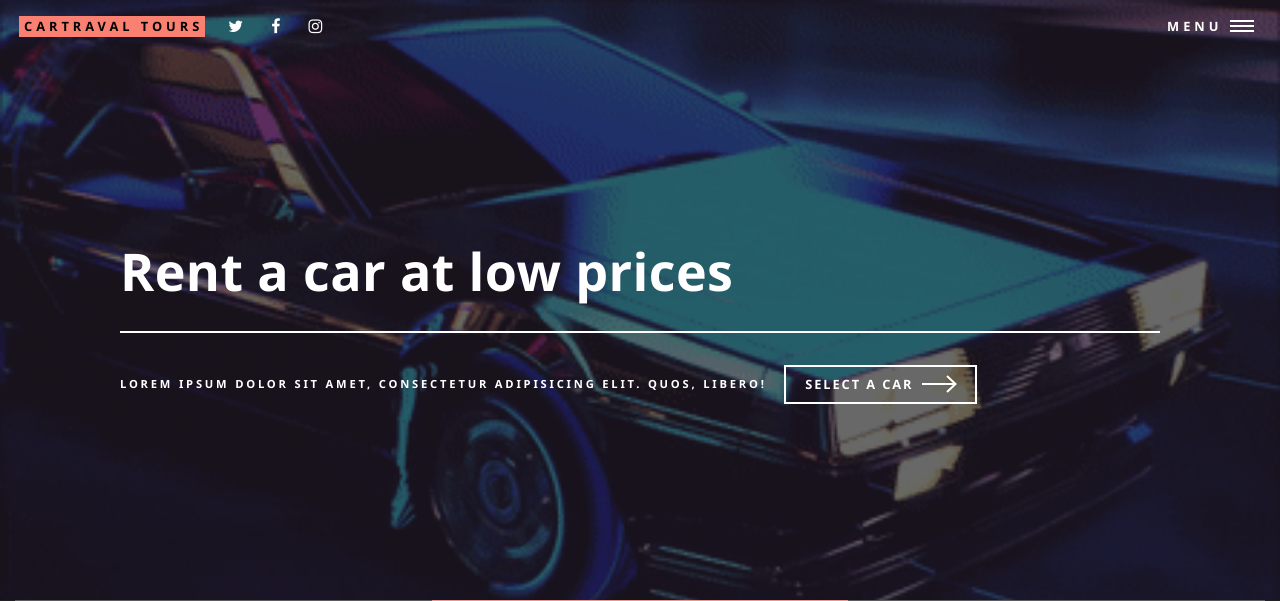
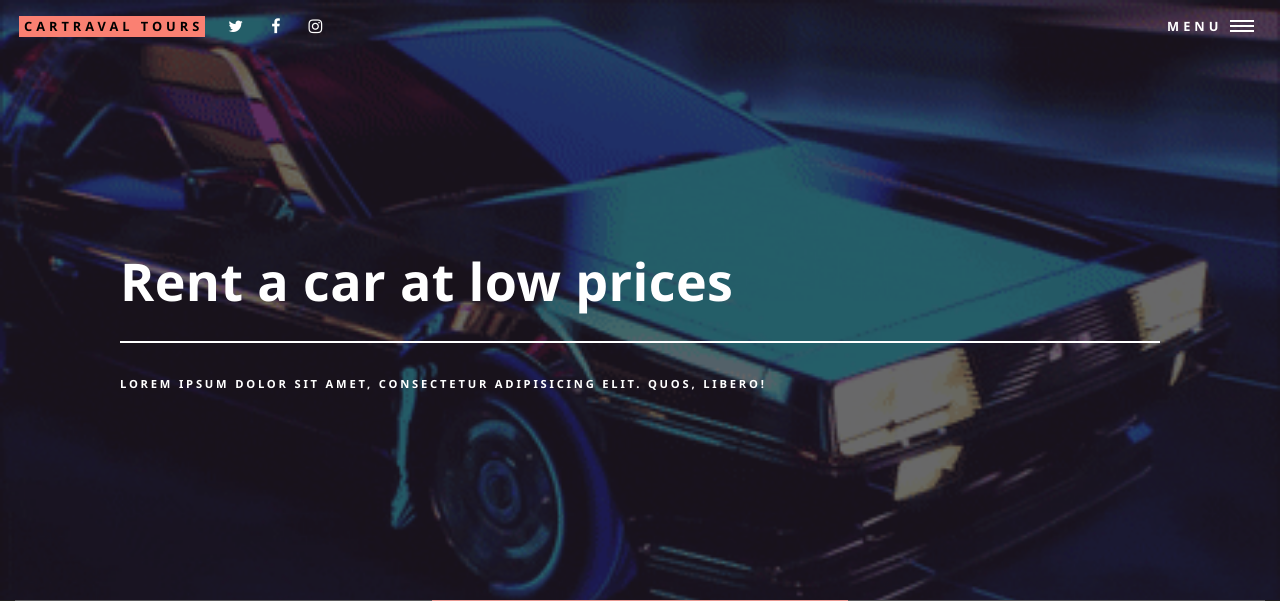
Before and after one commit to BernardHinga/car_rental, a PHP site: page / in a window 1280 px wide. Shown: the top 601 px of the page. Run offline with PHP 8.4, Linux system fonts and the light colour scheme; some libraries are stand-ins or nearby versions.

Commit message:
git commit

```diff
--- a/index.html
+++ b/index.html
@@ -57,9 +57,9 @@
                 </header>
                 <div class="content">
                     <p>Lorem ipsum dolor sit amet, consectetur adipisicing elit. Quos, libero!</p>
-                    <ul class="actions">
-                        <li><a href="#one" class="button next scrolly">Select a Car</a></li>
-                    </ul>
+                    <!-- <ul class="actions">
+                        <li><a href="#one" class="button next">Select a Car</a></li>
+                    </ul> -->
                 </div>
             </div>
         </section>
```
Also changed, not shown: assets/css/noscript.css (+0 -7 lines).
